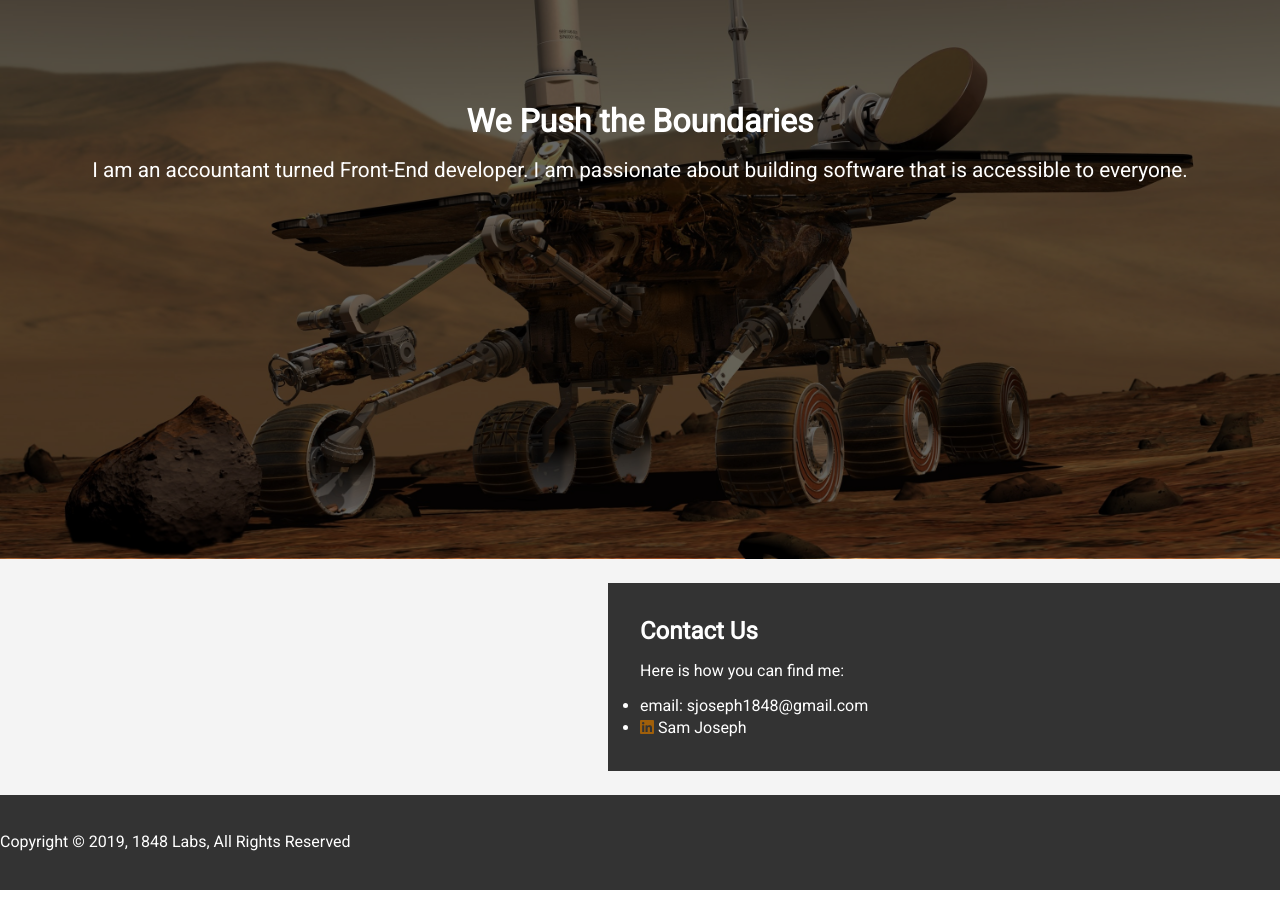
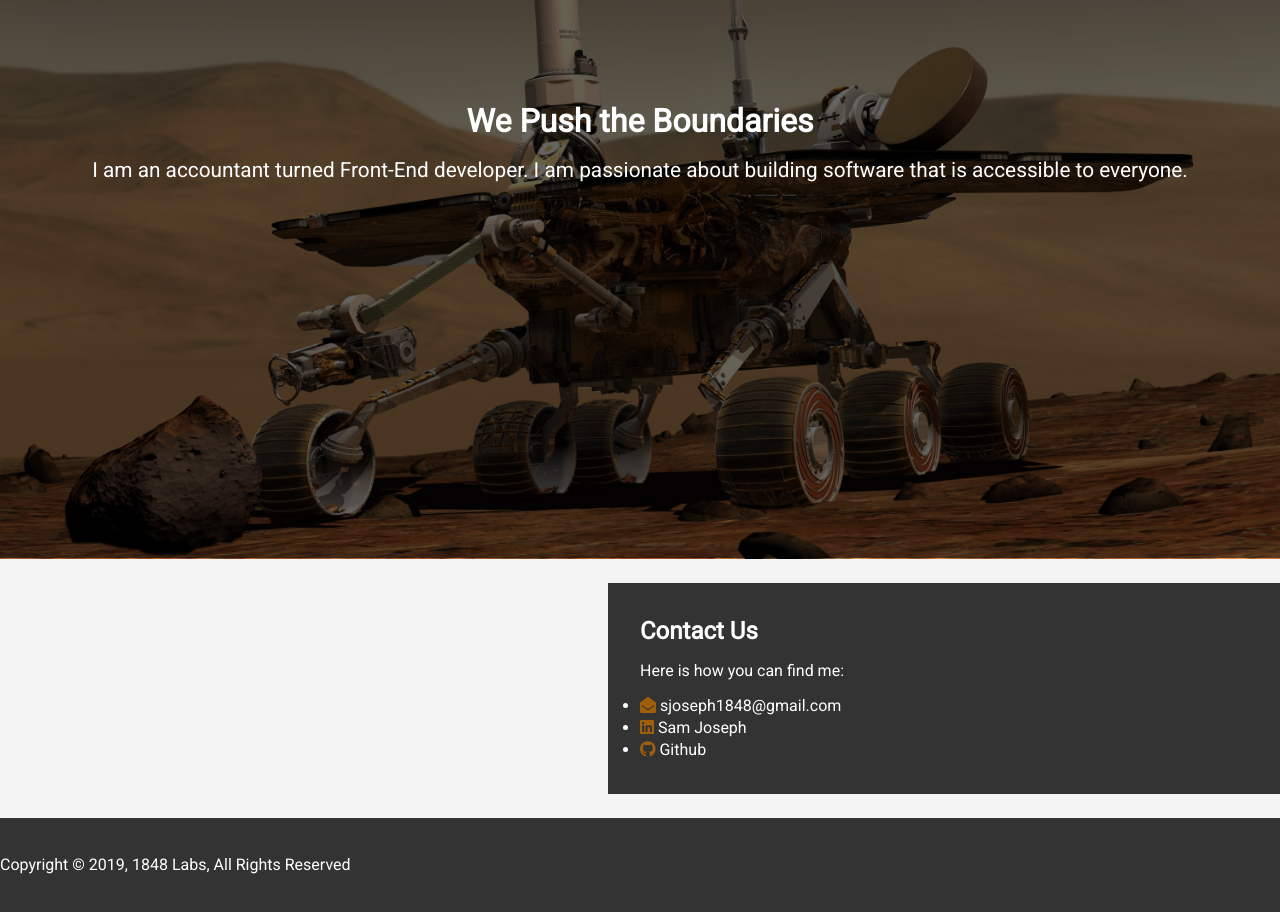
Before and after one commit to sjoseph1848/MySite, a plain HTML site: page index.html in a window 1280 px wide. Shown: the part 307-1219 px from the top of the page. Before the commit the page ends 1197 px from the top, so only its background shows below. Drawn offline with Linux system fonts and the light colour scheme.

Commit message:
updated the fa icons

```diff
--- a/index.html
+++ b/index.html
@@ -44,8 +44,12 @@
       <h2 class="m-heading">Contact Us</h2>
       <p>Here is how you can find me:</p>
       <ul class="list">
-          <li>email: sjoseph1848@gmail.com</li>
+          <li> <span class="text-primary"><i class="fas fa-envelope-open"></i></span> sjoseph1848@gmail.com</li>
           <li><a href="https://www.linkedin.com/in/sam-joseph-4a775822/" target="_blank"> <span class="text-primary"><i class="fab fa-linkedin 4x"></i></a>  Sam Joseph</li></span>
+          <li>
+            <a href="https://github.com/sjoseph1848" target="_blank"><span class="text-primary"><i class="fab fa-github"></i></a> Github
+            </span>
+          </li>
 
         </ul>
 
```
